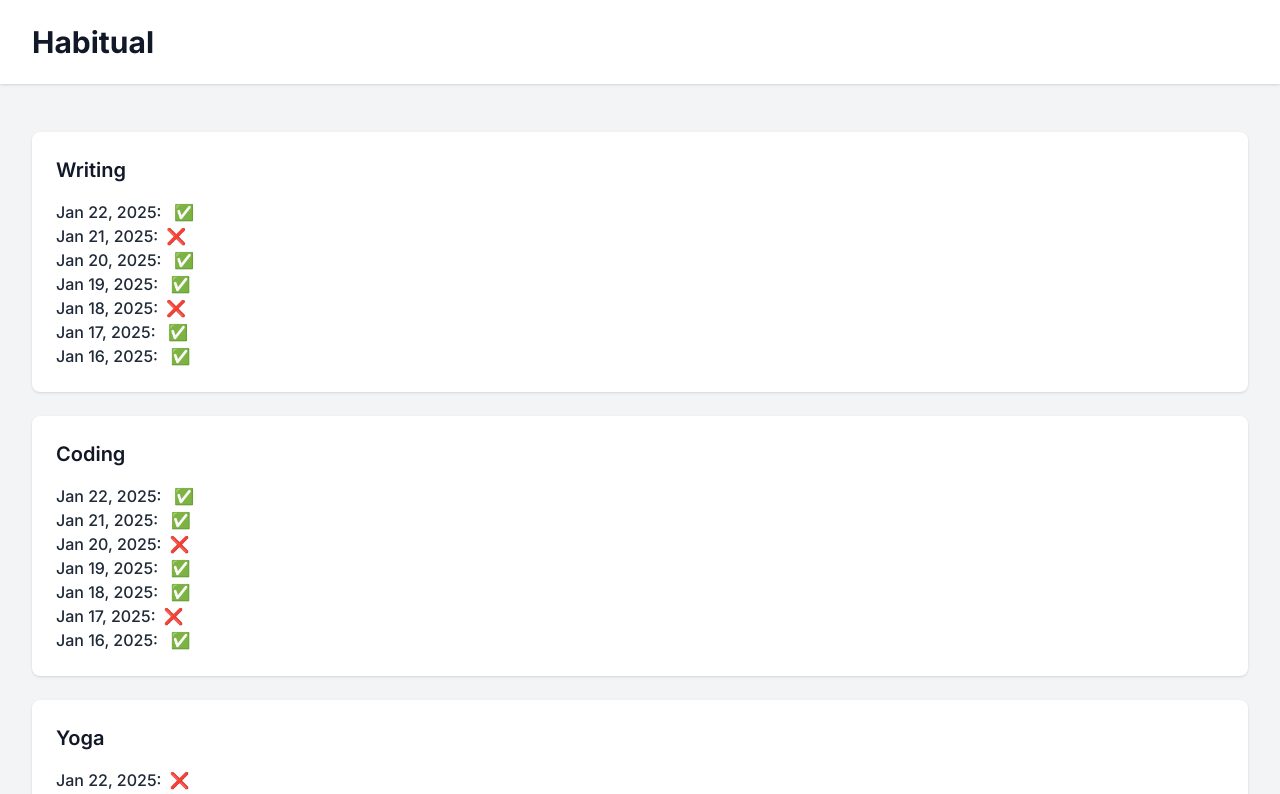
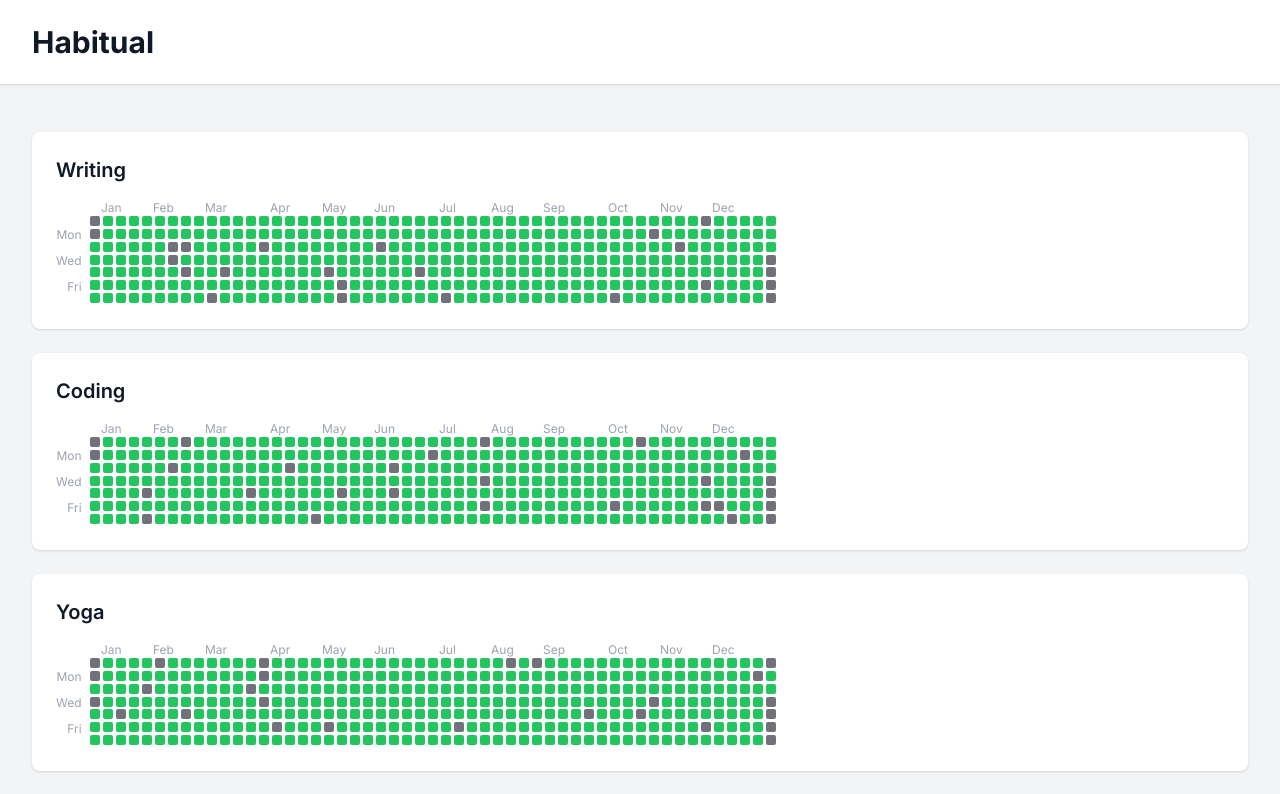
Before and after one commit to mgrauer/habitual, a Next.js app: page / in a window 1280 px wide. Shown: the top 794 px of the page. Built offline with nearby package versions, Linux system fonts and the light colour scheme.

Commit message:
Working year calendar inside pill area

```diff
--- a/app/page.tsx
+++ b/app/page.tsx
@@ -81,14 +81,21 @@ export default async function Page() {
           <div className="px-4 py-6 sm:px-0">
             <div className="space-y-6">
               {Object.entries(habitData).map(([habit, data]) => (
-                <HabitTracker key={habit} habit={habit} data={data} />
+                <YearCalendar key={habit}
+                year={currentYear}
+                habit={habit}
+                activityData={generateMockActivityData()}
+                displayedDayLabels={["Mon","Wed", "Fri"]}
+              />
               ))}
+
             </div>
           </div>
         </div>
         <h1 className="text-3xl font-bold mb-6">GitHub-style Year Calendar</h1>
       <YearCalendar
         year={currentYear}
+        habit={"yoga"}
         activityData={generateMockActivityData()}
         displayedDayLabels={["Mon","Wed", "Fri"]}
       />
--- a/components/YearCalendar.tsx
+++ b/components/YearCalendar.tsx
@@ -17,6 +17,7 @@ interface ActivityData {
 
 interface YearCalendarProps {
   year: number
+  habit: string
   activityData: ActivityData
   displayedDayLabels: ("Mon" | "Tue" | "Wed" | "Thu" | "Fri" | "Sat" | "Sun")[]
 }
@@ -26,7 +27,7 @@ const getColorForActivity = (count: number): string => {
    else return "bg-green-500"
 }
 
-export const YearCalendar: React.FC<YearCalendarProps> = ({ year, activityData, displayedDayLabels }) => {
+export const YearCalendar: React.FC<YearCalendarProps> = ({ year, habit, activityData, displayedDayLabels }) => {
   const startDate = startOfYear(new Date(year, 0, 1))
   const endDate = endOfYear(startDate)
 
@@ -41,8 +42,9 @@ export const YearCalendar: React.FC<YearCalendarProps> = ({ year, activityData,
   var nextMonthToBeDisplayedIndex = 1
 
   return (
-    <div className="year-calendar">
-      <h2 className="text-2xl font-bold mb-4">{year}</h2>
+    <div className="bg-white shadow rounded-lg p-6">
+      <h2 className="text-xl font-semibold text-gray-900 mb-4 capitalize">{habit}</h2>
+
       <div className="flex flex-col">
         <div className="flex ml-8">
           <div className="grid grid-flow-col gap-[3px]">
```
